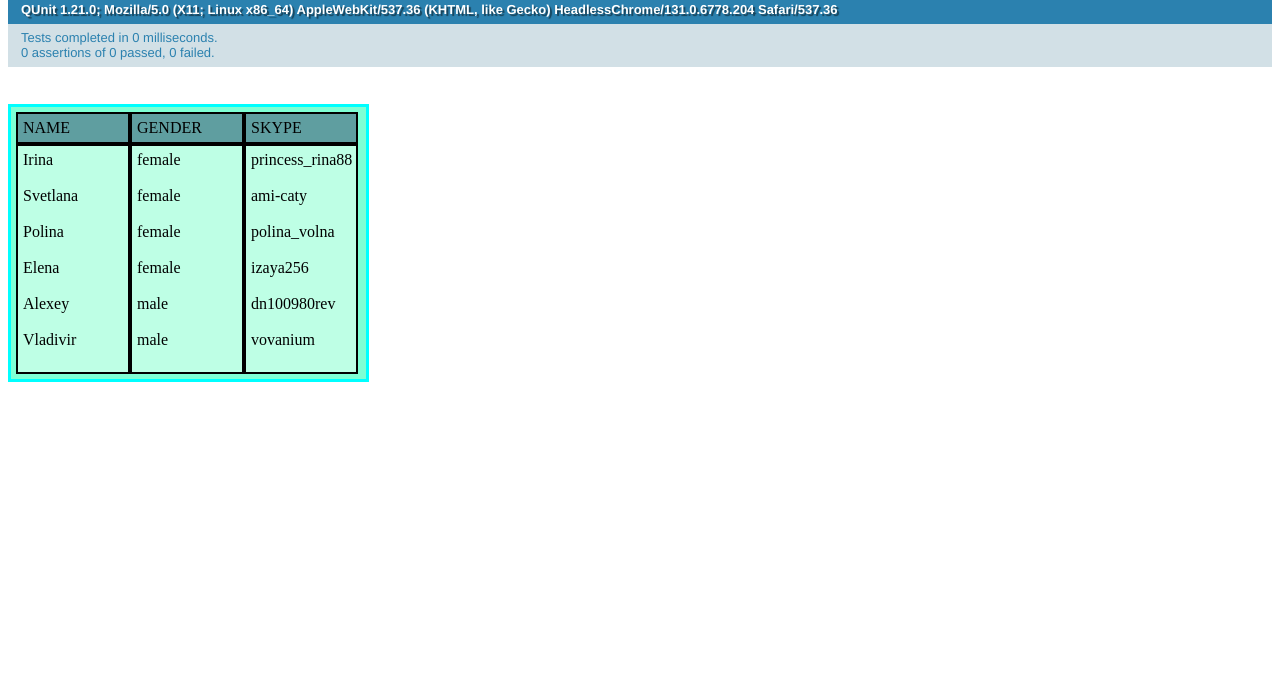
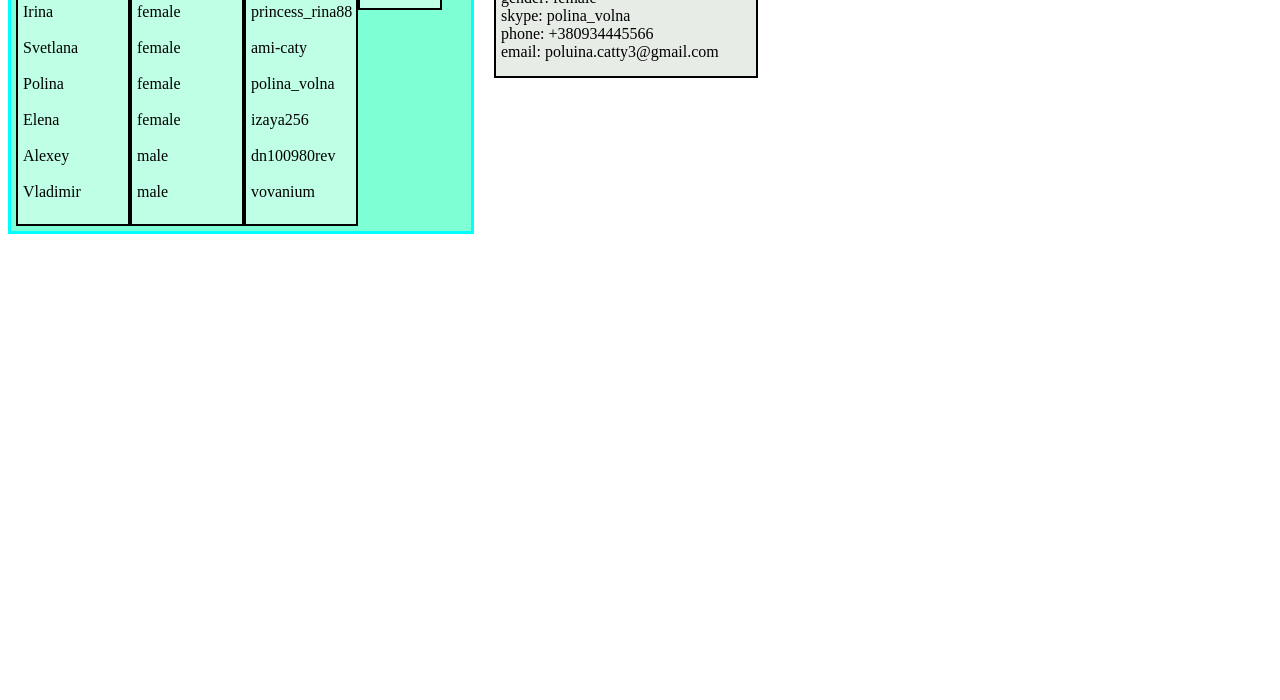
Before and after one commit to IrinaFox/My-homework, a plain HTML site: page ListStudents/index.html in a window 1280 px wide. Shown: the part 100-800 px from the top of the page. Drawn offline with Linux system fonts and the light colour scheme.

```diff
--- a/ListStudents/index.html
+++ b/ListStudents/index.html
@@ -9,19 +9,19 @@
     <link rel="stylesheet" href="libs/qunit.css">
     <script src="libs/qunit.js"></script>
 
-    <script src="scrips/create-list-form.js"></script>
-    <script src="scrips/Student.js"></script>
-    <script src="scrips/View.js"></script>
-    <script src="scrips/StudentList.js"></script>
-    <script src="scrips/main.js"></script>
+    <script src="scripts/create-list-form.js"></script>
+    <script src="scripts/Student.js"></script>
+    <script src="scripts/View.js"></script>
+    <script src="scripts/StudentList.js"></script>
+    <script src="scripts/Information.js"></script>
+    <script src="scripts/ShowInformation.js"></script>
+    <script src="scripts/main.js"></script>
 
 
 
 </head>
 <body>
 
-<div id="qunit"></div>
-<div id="qunit-fixture"></div>
 
 <br/>
 <br/>
--- a/ListStudents/scrips/StudentList.js
+++ /dev/null
@@ -1,15 +0,0 @@
-/**
- * Created by Liss on 03.02.2017.
- */
-
-//function for creating array with list of students
-function createStudentList () {
-    var irina = new Student("Irina", "female", "princess_rina88");
-    var svetlana = new Student("Svetlana", "female", "ami-caty");
-    var polina = new Student("Polina", "female", "polina_volna");
-    var elena = new Student("Elena", "female", "izaya256");
-    var alexey = new Student("Alexey", "male", "dn100980rev");
-    var vladimir = new Student("Vladivir", "male", "vovanium");
-
-    return [irina, svetlana, polina, elena, alexey, vladimir];
-}
--- a/ListStudents/scrips/create-list-form.js
+++ /dev/null
@@ -1,31 +0,0 @@
-/**
- * Created by Liss on 03.02.2017.
- */
-
-//Create form for containing student's list
-function createListForm() {
-    var content = document.getElementById('content');
-
-    var names = document.createElement('header'),
-        gender = document.createElement('header'),
-        skype = document.createElement('header'),
-        namesContent = document.createElement('div'),
-        genderContent = document.createElement('div'),
-        skypeContent = document.createElement('div');
-
-    //Adding 'id' for having an access to elements
-    genderContent.setAttribute('id', 'gender');
-    namesContent.setAttribute('id', 'names');
-    skypeContent.setAttribute('id', 'skype');
-
-    names.innerHTML += "NAME";
-    gender.innerHTML += "GENDER";
-    skype.innerHTML += "SKYPE";
-
-    content.appendChild(names);
-    content.appendChild(gender);
-    content.appendChild(skype);
-    content.appendChild(namesContent);
-    content.appendChild(genderContent);
-    content.appendChild(skypeContent);
-}
--- /dev/null
+++ b/ListStudents/scripts/Information.js
@@ -0,0 +1,18 @@
+/**
+ * Created by Liss on 03.02.2017.
+ */
+
+//Adding more information
+function getInformation (student) {
+    var studentInformation = [],
+        index = 0,
+        key;
+
+    for (key in student) {
+        var keyValue = student[key];
+        studentInformation[index] = key + ": " + keyValue + "<br/>";
+        index++;
+    }
+
+    return studentInformation;
+}
--- /dev/null
+++ b/ListStudents/scripts/ShowInformation.js
@@ -0,0 +1,14 @@
+/**
+ * Created by Liss on 03.02.2017.
+ */
+
+function showInformation (student) {
+    var infoWindow = document.createElement('div');
+
+    infoWindow.setAttribute('id', 'infoWindow');
+    document.body.appendChild(infoWindow);
+
+    var information = getInformation(student).join('');
+
+    infoWindow.innerHTML += information;
+}
--- a/ListStudents/scrips/Student.js
+++ b/ListStudents/scripts/Student.js
@@ -1,8 +1,10 @@
 /* Created by Liss on 02.02.2017.*/
 
 //Constructor for creating students
-function Student (name,gender,skype) {
+function Student (name,gender,skype, phone, email) {
     this.name = name;
     this.gender = gender;
     this.skype = skype;
+    this.phone = phone;
+    this.email = email;
 }
--- /dev/null
+++ b/ListStudents/scripts/StudentList.js
@@ -0,0 +1,15 @@
+/**
+ * Created by Liss on 03.02.2017.
+ */
+
+//function for creating array with list of students
+function createStudentList () {
+    var irina = new Student("Irina", "female", "princess_rina88", "+380505610891", "irina.fox88@gmail.com");
+    var svetlana = new Student("Svetlana", "female", "ami-caty", "+380663334455", "svetlana.sunny@gmail.com");
+    var polina = new Student("Polina", "female", "polina_volna", "+380934445566", "poluina.catty3@gmail.com");
+    var elena = new Student("Elena", "female", "izaya256", "+380666668888", "elena.flower123@gmail.com");
+    var alexey = new Student("Alexey", "male", "dn100980rev", "+380998885511", "alexey.rembo25@gmail.com");
+    var vladimir = new Student("Vladimir", "male", "vovanium", "+380634207163", "vladivir.terminator55@gmail.com");
+
+    return [irina, svetlana, polina, elena, alexey, vladimir];
+}
--- /dev/null
+++ b/ListStudents/scripts/create-list-form.js
@@ -0,0 +1,63 @@
+/**
+ * Created by Liss on 03.02.2017.
+ */
+
+//Create form for containing student's list
+function createListForm() {
+    var content = document.getElementById('content');
+
+    var names = document.createElement('header'),
+        gender = document.createElement('header'),
+        skype = document.createElement('header'),
+        info = document.createElement('header'),
+        namesContent = document.createElement('div'),
+        genderContent = document.createElement('div'),
+        skypeContent = document.createElement('div'),
+        infoContent = document.createElement('div'),
+        skypePic = document.createElement('img'),
+        namePic = document.createElement('img'),
+        genderPic = document.createElement('img');
+
+
+    //Adding 'id' for having an access to elements
+    genderContent.setAttribute('id', 'gender');
+    namesContent.setAttribute('id', 'names');
+    skypeContent.setAttribute('id', 'skype');
+    infoContent.setAttribute('id', 'info');
+    info.setAttribute('id', 'infoHeader');
+
+    names.innerHTML += 'NAME';
+    gender.innerHTML += 'GENDER';
+    skype.innerHTML += 'SKYPE';
+
+
+    //Adding pic of skype
+    skypePic.src = 'pics/skype.png';
+    skypePic.setAttribute('id', 'skypePic');
+    skype.appendChild(skypePic);
+
+    //Adding pic of name
+    namePic.src = 'pics/name.png';
+    namePic.setAttribute('id', 'namePic');
+    names.appendChild(namePic);
+
+    //Adding pic of gender
+    genderPic.src = 'pics/gender.png';
+    genderPic.setAttribute('id', 'genderPic');
+    gender.appendChild(genderPic);
+
+
+    content.appendChild(names);
+    content.appendChild(gender);
+    content.appendChild(skype);
+    content.appendChild(info);
+    content.appendChild(namesContent);
+    content.appendChild(genderContent);
+    content.appendChild(skypeContent);
+    content.appendChild(infoContent);
+
+
+    var buttonIrina = document.createElement('button');
+    buttonIrina.setAttribute('id','buttonIrina')
+
+}
--- a/ListStudents/scrips/main.js
+++ b/ListStudents/scripts/main.js
@@ -1,6 +1,7 @@
 /* Created by Liss on 02.02.2017.  */
 
 window.onload = function () {
+    var students = createStudentList();
 
     createListForm();
 
@@ -13,7 +14,13 @@ window.onload = function () {
 
          viewStudentList(students, placeName, placeGender, placeSkype);
      }
-     addStudentToForm();
+
+    addStudentToForm();
+
+
+showInformation(students[2]);
+
+
 
 
 };
--- a/ListStudents/styles/mystyles.css
+++ b/ListStudents/styles/mystyles.css
@@ -1,24 +1,49 @@
 header {
     width: 100px;
+    height: 30px;
     border: 2px black solid;
     float: left;
     padding: 5px;
     background-color: cadetblue;
 }
+#infoHeader {
+  background-color: #e0fff3;
+  width: 70px;
+}
 
-#gender, #names, #skype{
+#gender, #names, #skype, #info{
     width: 100px;
+
     border: 2px black solid;
     float: left;
     padding: 5px;
     background-color: #beffe5;
 }
+#info{
+    width: 70px;
+}
+
 
 #content {
     border: 3px aqua solid;
     background-color: aquamarine;
-    width: 345px;
+    width: 450px;
     float: left;
     padding: 5px;
 
 }
+
+#skypePic, #genderPic, #namePic {
+    width: 25px;
+    height: 25px;
+}
+
+#infoWindow {
+    width: 250px;
+    height: 100px;
+    border: 2px black solid;
+    float: left;
+    padding: 5px;
+    margin: 20px;
+    background-color: #e7ece7;
+}
```
Also changed, not shown: ListStudents/pics/gender.png (added), ListStudents/pics/name.png (added), ListStudents/pics/skype.png (added), ListStudents/scripts/View.js (renamed from ListStudents/scrips/View.js).
